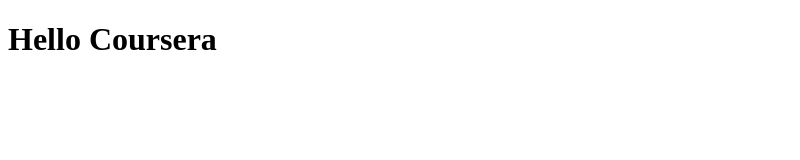
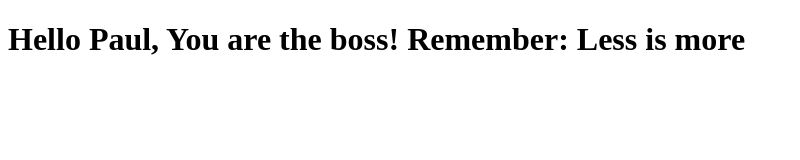
Before and after one commit to paulramus/coursera-test, a plain HTML site: page site/index.html in a window 1280 px wide. Shown: the whole page, without its empty margins (0-800 px from the left). Drawn offline with Linux system fonts and the light colour scheme.

Commit message:
small addition to our page content

```diff
--- a/site/index.html
+++ b/site/index.html
@@ -4,6 +4,6 @@
 	<title>Hello Coursera!</title>
 </head>
 <body>
-<h1>Hello Coursera</h1>
+<h1>Hello Paul, You are the boss! Remember: Less is more</h1>
 </body>
 </html>
```
